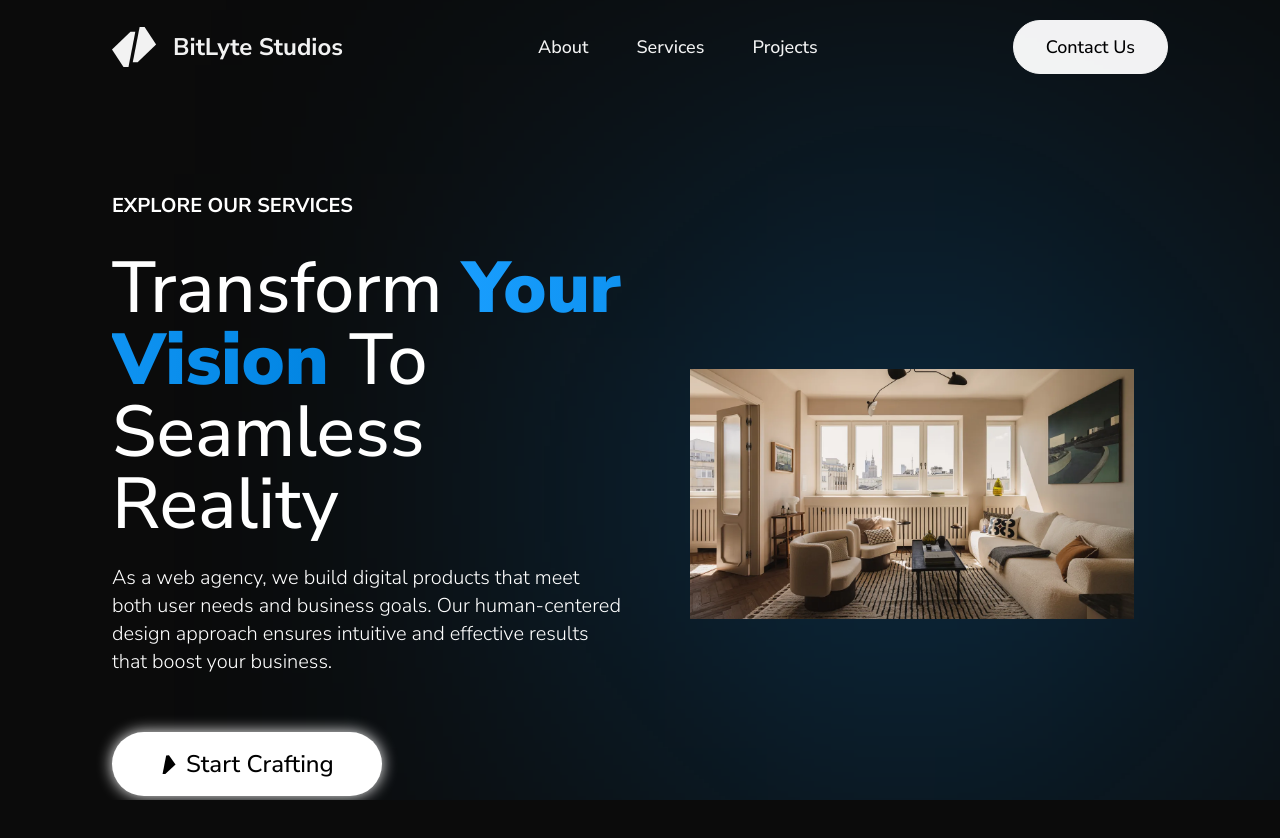
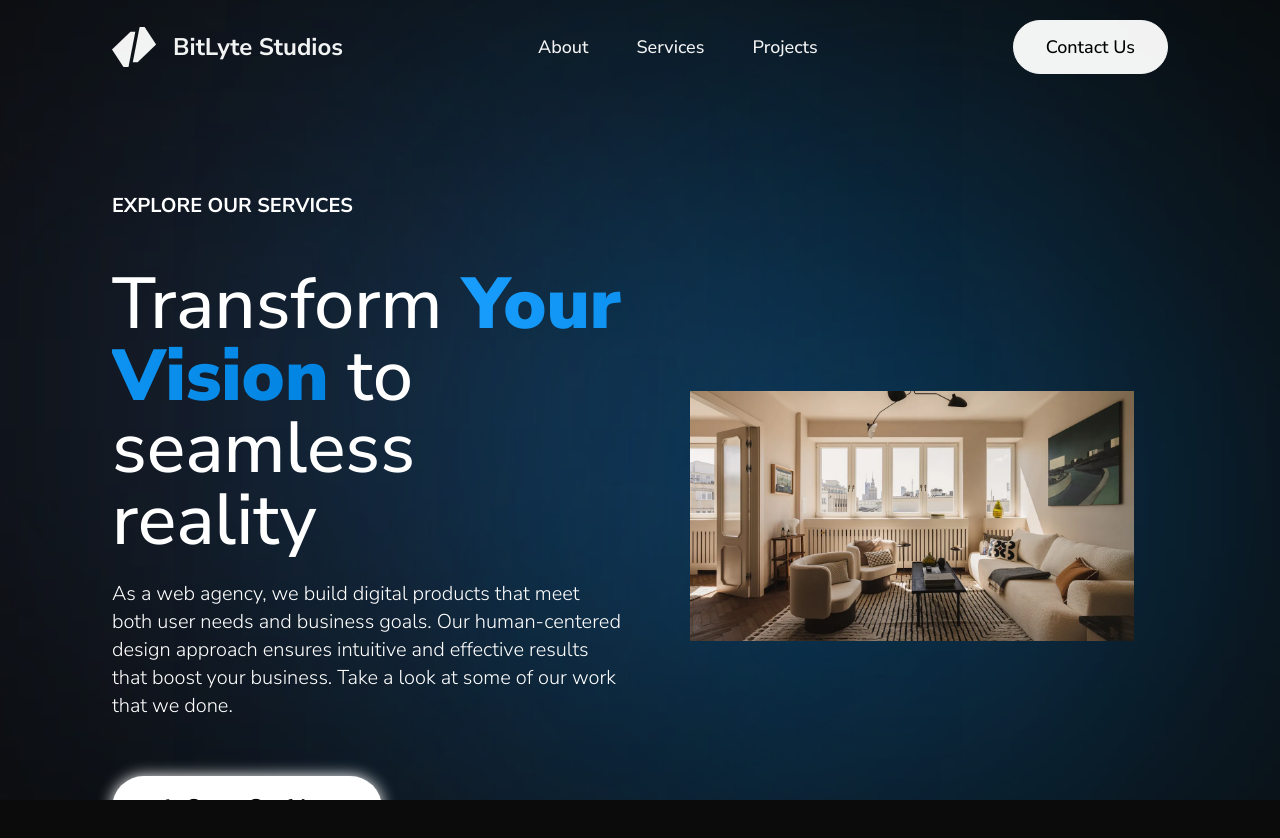
Before and after one commit to zrvnarmarin/BitLyte-Studios-Website, a Next.js app: page /projects in a window 1280 px wide. Shown: the top 838 px of the page. Built offline with nearby package versions, Linux system fonts and the light colour scheme.

Commit message:
/contact, /projects and /services route has now corrected minor style mistakes;

```diff
--- a/app/(home-sections)/AchievementsSection.tsx
+++ b/app/(home-sections)/AchievementsSection.tsx
@@ -10,7 +10,7 @@ export default function AchievementsSection() {
   return (
     <SectionWrapper>
       <h2 className="w-full text-[35px] sm:text-[44px] lg:text-5xl text-[#ffffff] font-medium xs:font-normal text-start z-20">
-        Growing achievements
+        Achievements and growth
       </h2>
 
       {/* Achievements cards container */}
@@ -235,7 +235,7 @@ export const achievements = [
   {
     id: 2,
     stat: "4",
-    description: "Satisfied clients",
+    description: "Satisfied cliesnts",
   },
   {
     id: 1,
--- a/app/(home-sections)/WhyUsSection.tsx
+++ b/app/(home-sections)/WhyUsSection.tsx
@@ -48,7 +48,7 @@ export const WhyUsCard = ({ index, title, description, icon }: WhyUsCardType) =>
           {/* Render the icon component */}
           {React.createElement(icon)}
         </div>
-        <h3 className="w-full text-[#ffffff] font-semibold  text-3xl sm:text-[28px] md:text-3xl leading-tight text-center z-20">
+        <h3 className="w-full text-[#ffffff] font-semibold text-3xl sm:text-[28px] md:text-3xl leading-tight text-center z-20">
           {title}
         </h3>
         <p className="text-xl font-light text-[#ffffff] text-center pt-6 z-40">
--- a/app/about-us/(about-us-sections)/HeroSection.tsx
+++ b/app/about-us/(about-us-sections)/HeroSection.tsx
@@ -37,7 +37,7 @@ export default function HeroSection() {
       {/* CTA button */}
       <div className="relative w-full flex justify-center pt-4 md:pt-12 z-30">
         <Link href={`/contact`}>
-          <button className="relative overflow-hidden w-fit flex items-center gap-2 py-3 sm:py-4 px-10 sm:px-12 3xl:py-5 3xl:px-16 text-[#000000] bg-[#ffffff]  rounded-full font-semibold text-lg sm:text-2xl md:text-2xl 3xl:text-3xl shadow-[0_0_15px_0_rgba(255,255,255,1)] hover:shadow-[0_0_25px_0_rgba(255,255,255,1)] duration-300">
+          <button className="relative overflow-hidden w-fit flex items-center gap-2 py-3 sm:py-4 px-10 sm:px-12 3xl:py-5 3xl:px-16 text-[#000000] bg-[#ffffff]  rounded-full font-normal text-lg sm:text-2xl md:text-2xl 3xl:text-3xl shadow-[0_0_15px_0_rgba(255,255,255,1)] hover:shadow-[0_0_25px_0_rgba(255,255,255,1)] duration-300">
             <LogoForButtonRotated fillColor="#000000" width={18} height={20} />
             Start Your Project
           </button>
--- a/app/about-us/(about-us-sections)/MettTheFoundersSection.tsx
+++ b/app/about-us/(about-us-sections)/MettTheFoundersSection.tsx
@@ -48,7 +48,7 @@ export default function MeetTheFoundersSection() {
 
 export const FounderCard = ({ id, name, imgSrc }: FounderDataType) => {
   return (
-    <div className="w-full relative overflow-hidden flex flex-col z-20 hover:shadow-[0_0_10px_0_rgba(255,255,255,1)] rounded-lg">
+    <div className="w-full relative overflow-hidden flex flex-col z-20 rounded-lg">
       <div className="w-full relative z-20 rounded-lg py-6 px-6">
         <Image
           src={imgSrc}
@@ -63,7 +63,7 @@ export const FounderCard = ({ id, name, imgSrc }: FounderDataType) => {
       <div className="relative flex flex-col justify-between items-start pb-4 pt-2 px-6">
         {/* Centered Content */}
         <div className="flex flex-col gap-2 justify-center items-start z-20 my-auto">
-          <h2 className="text-[#ffffff] font-semibold text-2xl xs:text-3xl">
+          <h2 className="text-[#ffffff] font-semibold text-3xl">
             {name}
           </h2>
           <p className="text-lg xs:text-xl font-light text-[#ffffff]">
--- a/app/about-us/(about-us-sections)/WhatWeStandForSection.tsx
+++ b/app/about-us/(about-us-sections)/WhatWeStandForSection.tsx
@@ -14,7 +14,7 @@ export default function WhatWeStandForSection() {
             <div className="w-48 h-48 absolute right-0 bg-gradient-to-r from-[#1A9FFF] to-[#0086E6] z-10 blur-[230px] pointer-events-none"></div>
             <div className="w-48 h-48 absolute left-0 bg-gradient-to-r from-[#1A9FFF] to-[#0086E6] z-10 blur-[230px] pointer-events-none"></div>
 
-            <h2 className="w-full text-start text-3xl xs:text-4xl sm:text-5xl text-[#ffffff] font-medium xs:font-normal z-20">
+            <h2 className="w-full text-[35px] sm:text-[44px] lg:text-5xl text-[#ffffff] font-medium xs:font-normal text-start z-20">
               What We Stand For
             </h2>
             <p className="text-lg xs:text-xl font-light text-[#ffffff] text-start pt-4 sm:pt-8 md:pt-12 z-20">
--- a/app/about-us/page.tsx
+++ b/app/about-us/page.tsx
@@ -2,10 +2,10 @@ import HeroSection from './(about-us-sections)/HeroSection'
 import CTASection from '../components/CTASection';
 import MissionAndVision from './(about-us-sections)/MissionAndVision';
 import ValuesSection from './(about-us-sections)/ValuesSection';
-import TestimonialsSection from '../components/TestimonialsSection';
 import MeetTheFoundersSection from './(about-us-sections)/MettTheFoundersSection';
 import IntroSection from './(about-us-sections)/IntroSection';
 import WhatWeStandForSection from './(about-us-sections)/WhatWeStandForSection';
+import AchievementsSection from '../(home-sections)/AchievementsSection';
 
 export default function Home() {
   return (
@@ -13,10 +13,10 @@ export default function Home() {
       <HeroSection />
       <IntroSection />
       <MeetTheFoundersSection />
+      {/* <AchievementsSection /> */}
       <MissionAndVision />
       <WhatWeStandForSection />
       <ValuesSection />
-      {/* <TestimonialsSection /> */}
       <CTASection />
     </main>
   );
--- a/app/contact/(contact-sections)/ContactForm.tsx
+++ b/app/contact/(contact-sections)/ContactForm.tsx
@@ -63,7 +63,7 @@ export default function ContactForm() {
 
         {/* Submit form button */}
         <div className="relative w-full flex justify-center pt-4 md:pt-8 z-30">
-          <button type="submit" className="relative overflow-hidden w-fit flex items-center gap-2 py-4 px-12 text-[#000000] bg-[#ffffff] rounded-full font-semibold text-2xl xs:text-2xl sm:text-2xl md:text-2xl shadow-[0_0_10px_0_rgba(255,255,255,1)] hover:shadow-[0_0_20px_0_rgba(255,255,255,1)] duration-300">
+          <button type="submit" className="relative overflow-hidden w-fit flex items-center gap-2 py-4 px-12 text-[#000000] bg-[#ffffff] rounded-full font-normal text-2xl xs:text-2xl sm:text-2xl md:text-2xl shadow-[0_0_10px_0_rgba(255,255,255,1)] hover:shadow-[0_0_20px_0_rgba(255,255,255,1)] duration-300">
             <LogoForButtonRotated fillColor="#000000" width={18} height={20} />
             Submit
           </button>
--- a/app/page.tsx
+++ b/app/page.tsx
@@ -2,12 +2,10 @@ import HeroSection from "./(home-sections)/HeroSection";
 import ServicesSection from "./(home-sections)/ServicesSection";
 import ProjectsSection from "./(home-sections)/ProjectsSection";
 import TestimonialsSection from "./components/TestimonialsSection";
-import AchievementsSection from "./(home-sections)/AchievementsSection";
 import FAQSection from "./components/FAQSection";
 import CTASection from "./components/CTASection";
 import WhyUsSection from "./(home-sections)/WhyUsSection";
 import PromisesSection from "./(home-sections)/PromisesSection";
-import ParagraphOne from "./(home-sections)/ParagraphOne";
 import ParagraphTwo from "./(home-sections)/ParagraphTwo";
 import ParagraphSectionThree from "./(home-sections)/ParagraphSectionThree";
 import OurProcessessSection from "./services/(services-sections)/OurProcessessSection";
@@ -20,7 +18,7 @@ export default function Home() {
       <ServicesSection />
       <ParagraphSectionThree />
       <ProjectsSection />
-      <AchievementsSection />
+      {/* <AchievementsSection /> */}
       <OurProcessessSection />
       <ParagraphTwo />
       <PromisesSection />
--- a/app/projects/HeroSection.tsx
+++ b/app/projects/HeroSection.tsx
@@ -1,8 +1,11 @@
 import React from "react";
 import HeroSectionWrapper from "../components/HeroSectionWrapper";
-import '../../public/test.css'
+import "../../public/test.css";
 import Image from "next/image";
-import { LogoForButton, LogoForButtonRotated } from "../services/[serviceId]/HeroSection";
+import {
+  LogoForButton,
+  LogoForButtonRotated,
+} from "../services/[serviceId]/HeroSection";
 import TestImage from "../../public/apartment.webp";
 import Link from "next/link";
 
@@ -11,25 +14,32 @@ export default function HeroSection() {
     <HeroSectionWrapper>
       {/* Desktop version */}
       <div className="grid grid-cols-1 lg:grid-cols-2 items-center gap-8">
+        <div className="w-80 h-80 lg:w-[20rem] lg:h-[20rem] absolute top-1/2 left-1/2 transform -translate-x-1/2 -translate-y-1/2 bg-gradient-to-r from-[#1A9FFF] to-[#0086E6] z-10 blur-[230px] pointer-events-none"></div>
+
         <div className="order-2 lg:order-1 flex flex-col gap-6">
-          {/* <div className="w-64 h-64 md:w-96 md:h-96 absolute left-0 bg-gradient-to-r from-[#0b0b0b] to-[#4F65A9] z-10 blur-[230px]"></div> */}
-          <p className="text-base md:text-xl 3xl:text-2xl text-center md:text-start font-bold text-[#ffffff] uppercase pb-2 z-30">
+          <div className="w-64 h-64 md:w-96 md:h-96 absolute left-0 bg-gradient-to-r from-[#0b0b0b] to-[#4F65A9] z-10 blur-[230px]"></div>
+          <p className="text-base md:text-xl 3xl:text-2xl text-center lg:text-start font-bold text-[#ffffff] uppercase pb-2 z-30">
             Explore our services
           </p>
-          <h1 className="text-[2.5rem] xs:text-5xl sm:text-6xl xl:text-7xl 3xl:text-[80px] leading-tight lg:leading-none  text-[#ffffff] font-medium text-center lg:text-start z-30">
+
+          <h1 className="pt-4 text-[2.43rem] xs:text-5xl sm:text-6xl xl:text-7xl 3xl:text-[80px] leading-[2.6rem] lg:leading-none  text-[#ffffff] font-medium text-center lg:text-start z-30">
             Transform
-            <span className="custom-text font-black"> Your Vision </span>
-            To Seamless Reality
+            <span className="custom-text font-black capitalize">
+              {" "}
+              your vision
+            </span>{" "}
+            to seamless reality
           </h1>
 
           <p className="text-lg xs:text-xl font-light text-[#ffffff] text-center lg:text-left z-20">
             As a web agency, we build digital products that meet both user needs
             and business goals. Our human-centered design approach ensures
-            intuitive and effective results that boost your business.
+            intuitive and effective results that boost your business. Take a
+            look at some of our work that we done.
           </p>
 
           {/* CTA button */}
-          <div className="relative w-full flex justify-start pt-4 md:pt-8 z-30">
+          <div className="relative w-full flex justify-center lg:justify-start pt-4 md:pt-8 z-30">
             <Link href={`/contact`}>
               <button className="relative overflow-hidden w-fit flex items-center gap-2 py-3 sm:py-4 px-10 sm:px-12 3xl:py-5 3xl:px-16 text-[#000000] bg-[#ffffff]  rounded-full font-medium text-lg sm:text-2xl md:text-2xl 3xl:text-3xl shadow-[0_0_15px_0_rgba(255,255,255,1)] hover:shadow-[0_0_25px_0_rgba(255,255,255,1)] duration-300">
                 <LogoForButtonRotated
@@ -44,7 +54,7 @@ export default function HeroSection() {
         </div>
 
         <div className="order-1 lg:order-2 relative flex items-center justify-center">
-          {/* Blur color effect behind the image */}
+
           <div className="w-80 h-80 lg:w-[20rem] lg:h-[20rem] absolute top-1/2 left-1/2 transform -translate-x-1/2 -translate-y-1/2 bg-gradient-to-r from-[#1A9FFF] to-[#0086E6] z-10 blur-[230px] pointer-events-none"></div>
           <Image
             src={TestImage}
--- a/app/services/(services-sections)/ServiceCategoriesSection.tsx
+++ b/app/services/(services-sections)/ServiceCategoriesSection.tsx
@@ -21,7 +21,7 @@ export default function ServiceCategoriesSection() {
     <SectionWrapper>
       {serviceCategories.map((serviceCategory) => (
         <React.Fragment key={serviceCategory.id}>
-          <h2 className="w-full text-3xl xs:text-4xl sm:text-5xl text-[#ffffff] font-medium xs:font-normal">
+          <h2 className="w-full text-3xl xs:text-4xl sm:text-5xl text-[#ffffff] font-medium xs:font-normal pt-4">
             {serviceCategory.serviceCategoryTitle}
           </h2>
           <div
@@ -48,7 +48,7 @@ export default function ServiceCategoriesSection() {
                     alt="img"
                     src={service.imageSrc}
                   />
-                  <h3 className="text-[#ffffff] font-semibold text-2xl xs:text-3xl">
+                  <h3 className="text-[#ffffff] font-semibold text-3xl sm:text-[28px] md:text-3xl leading-tight">
                     {service.categoryTitle}
                   </h3>
                   <p className="text-lg xs:text-xl font-light text-[#ffffff] pt-4">
--- a/app/services/page.tsx
+++ b/app/services/page.tsx
@@ -2,7 +2,6 @@ import HeroSection from "./(services-sections)/HeroSection";
 import ServiceCategoriesSection from "./(services-sections)/ServiceCategoriesSection";
 import OurProcessessSection from "./(services-sections)/OurProcessessSection";
 import CTASection from "../components/CTASection";
-import TestimonialsSection from "../components/TestimonialsSection";
 
 export default function Home() {
   return (
```
Also changed, not shown: app/about-us/(about-us-sections)/ValuesSection.tsx (+6 -6 lines).
